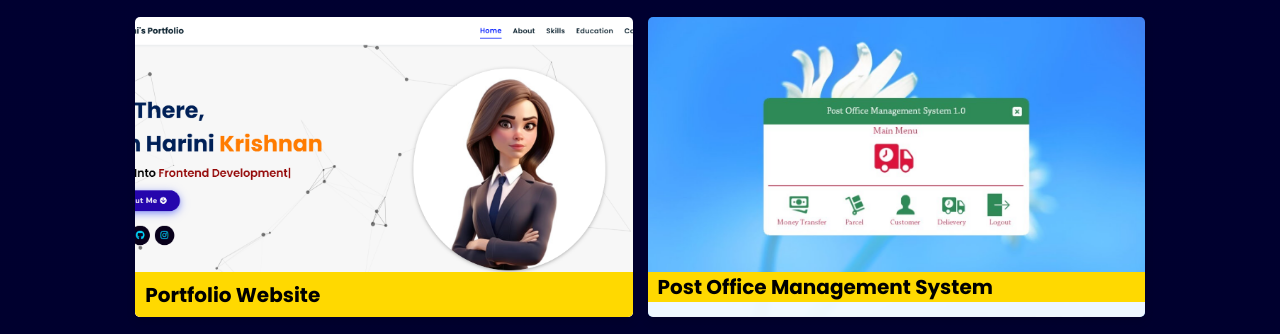
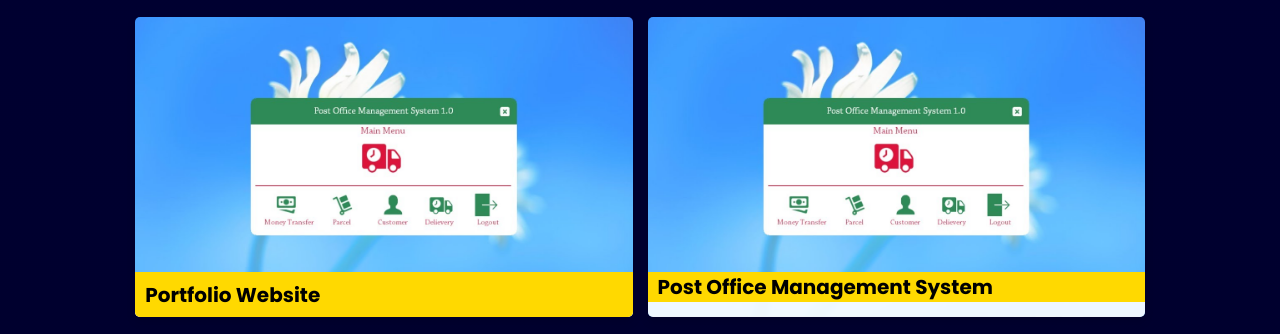
Before and after one commit to Surya-2k4/portfolio, a plain HTML site: page index.html in a window 1280 px wide. Both pictures are taken after a click on the link "Projects". Shown: the part 3277-3611 px from the top of the page. Drawn offline with nearby package versions, Linux system fonts and the light colour scheme; no server answers.

Commit message:
Update index.html

```diff
--- a/index.html
+++ b/index.html
@@ -171,7 +171,7 @@
   <div class="box-container">
 
     <div class="box tilt">
-      <img draggable="false" src="./assets/images/projects/portfolio.png" alt="" />
+      <img draggable="false" src="./assets/images/projects/post.jpg" alt="" />
       <div class="content">
         <div class="tag">
         <h3>Portfolio Website</h3>
```
